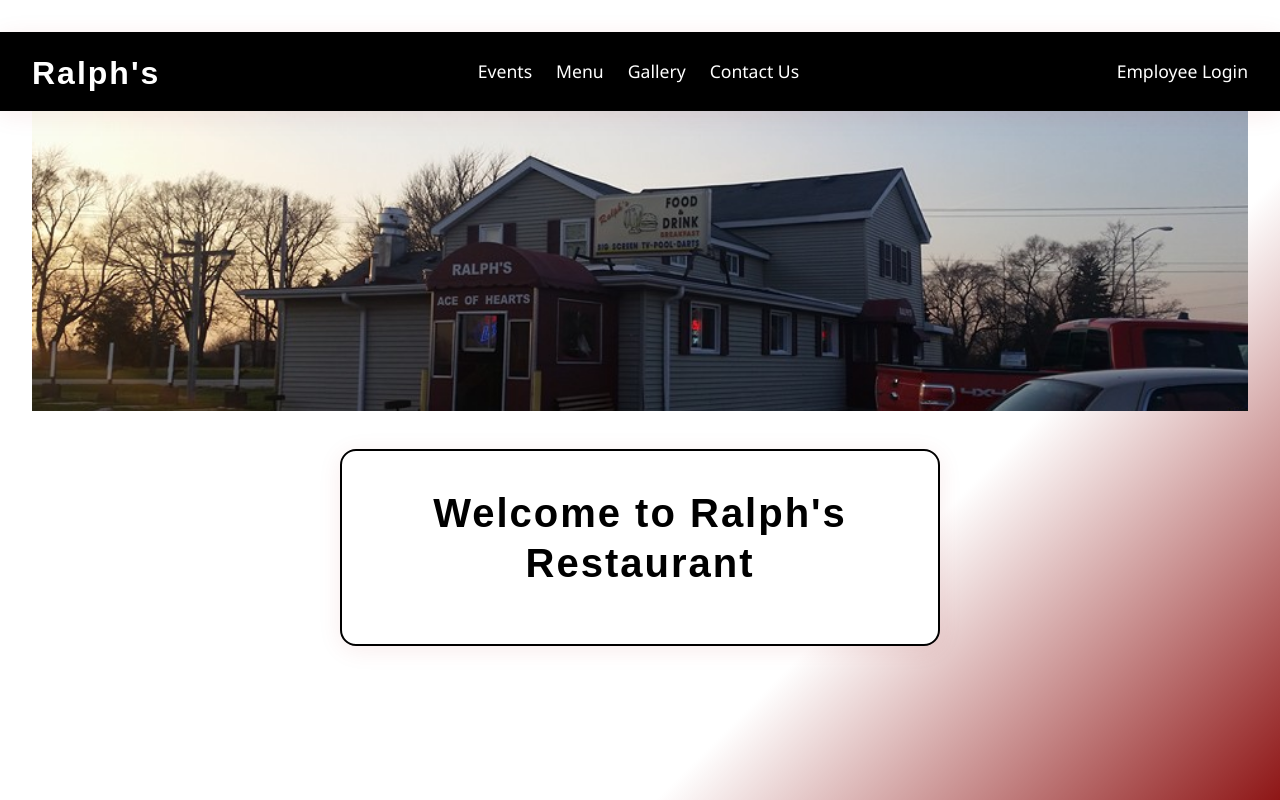
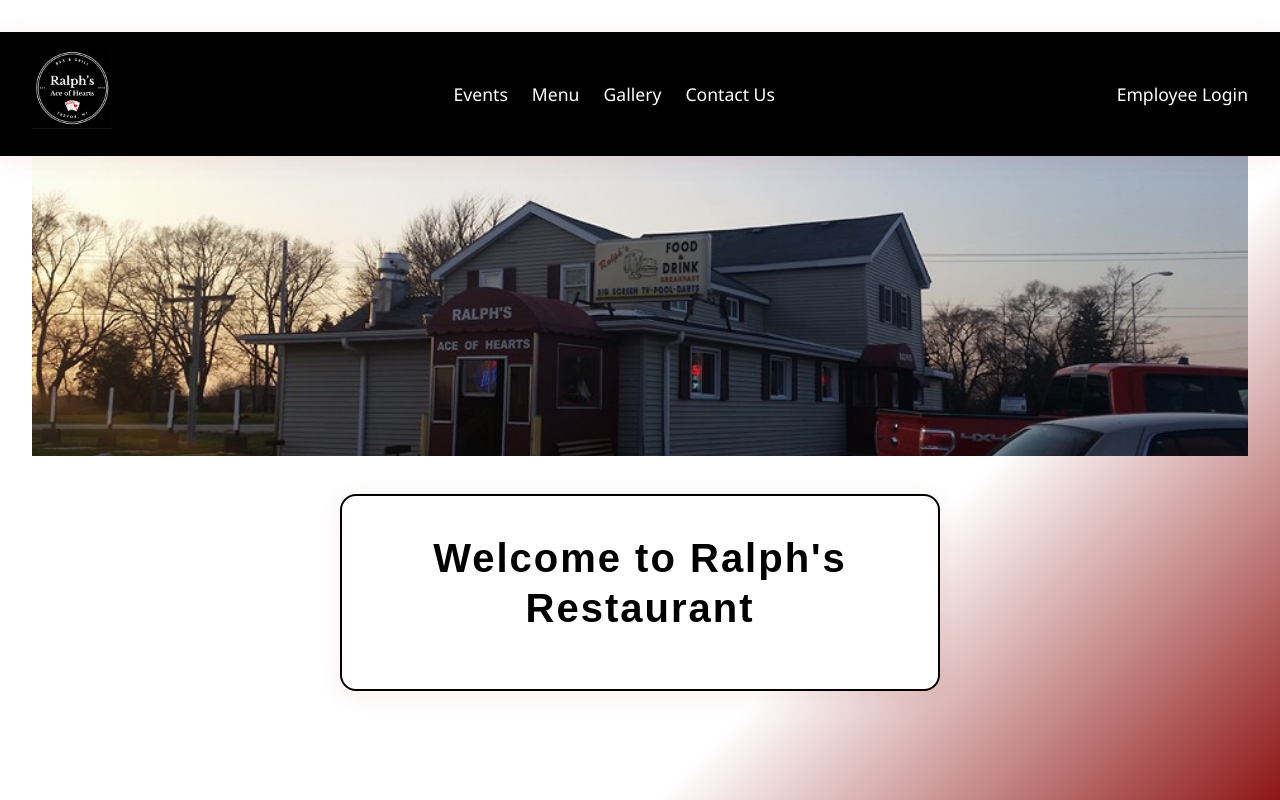
Before and after one commit to Ralph-s-Ace-of-Hearts/Ralph-s, a React (Vite) app in the folder client/: page / in a window 1280 px wide. Built offline with nearby package versions, Linux system fonts and the light colour scheme; no server answers.

Commit message:
added logo to navbar

```diff
--- a/client/src/components/Nav/index.jsx
+++ b/client/src/components/Nav/index.jsx
@@ -29,7 +29,9 @@
   return (
     <header>
       <h1>
-        <Link to="/">Ralph's</Link>
+        <Link to="/">
+        <img src="\images\ralphsLogo.jpg" alt="Ralph's Logo" style={{ height: "80px" }} />
+        </Link>
       </h1>
       <ul>
         <li>
```
